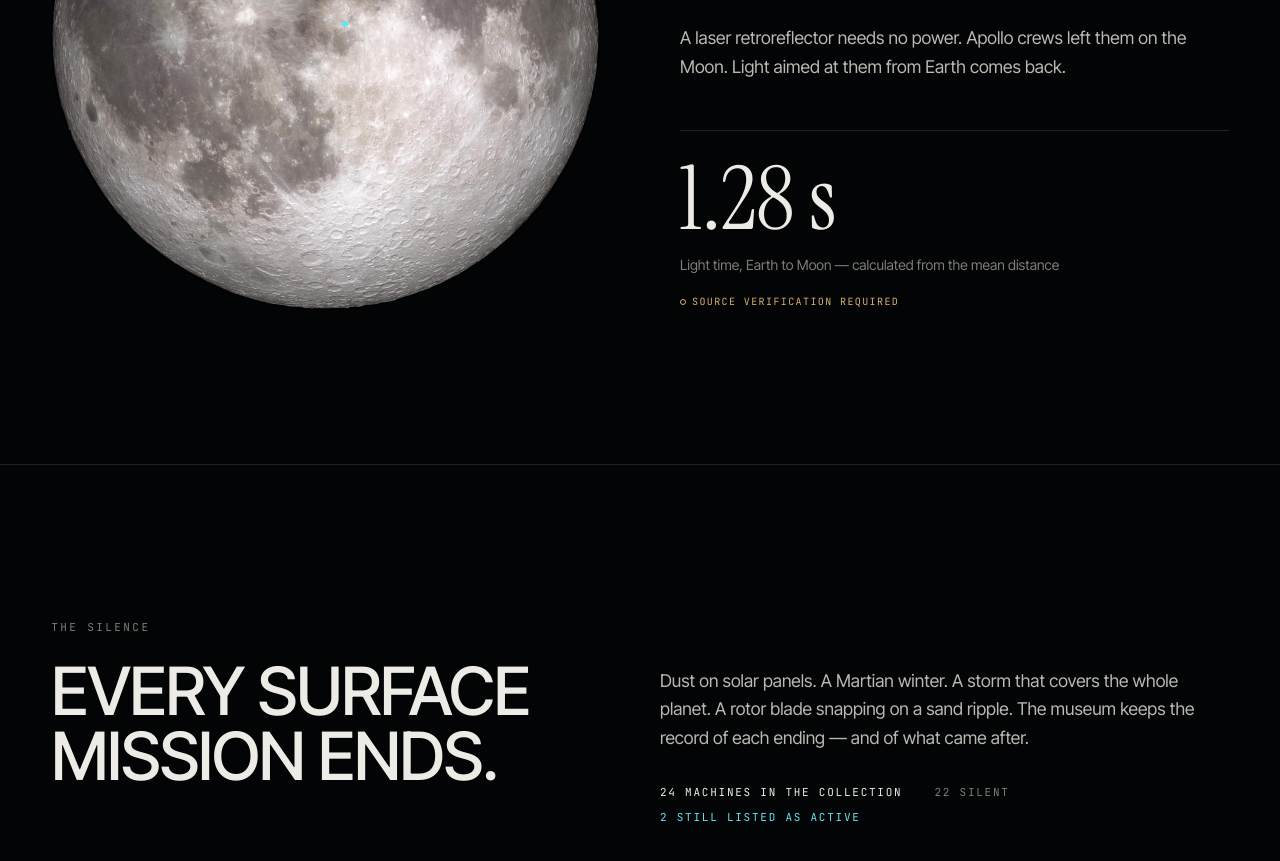
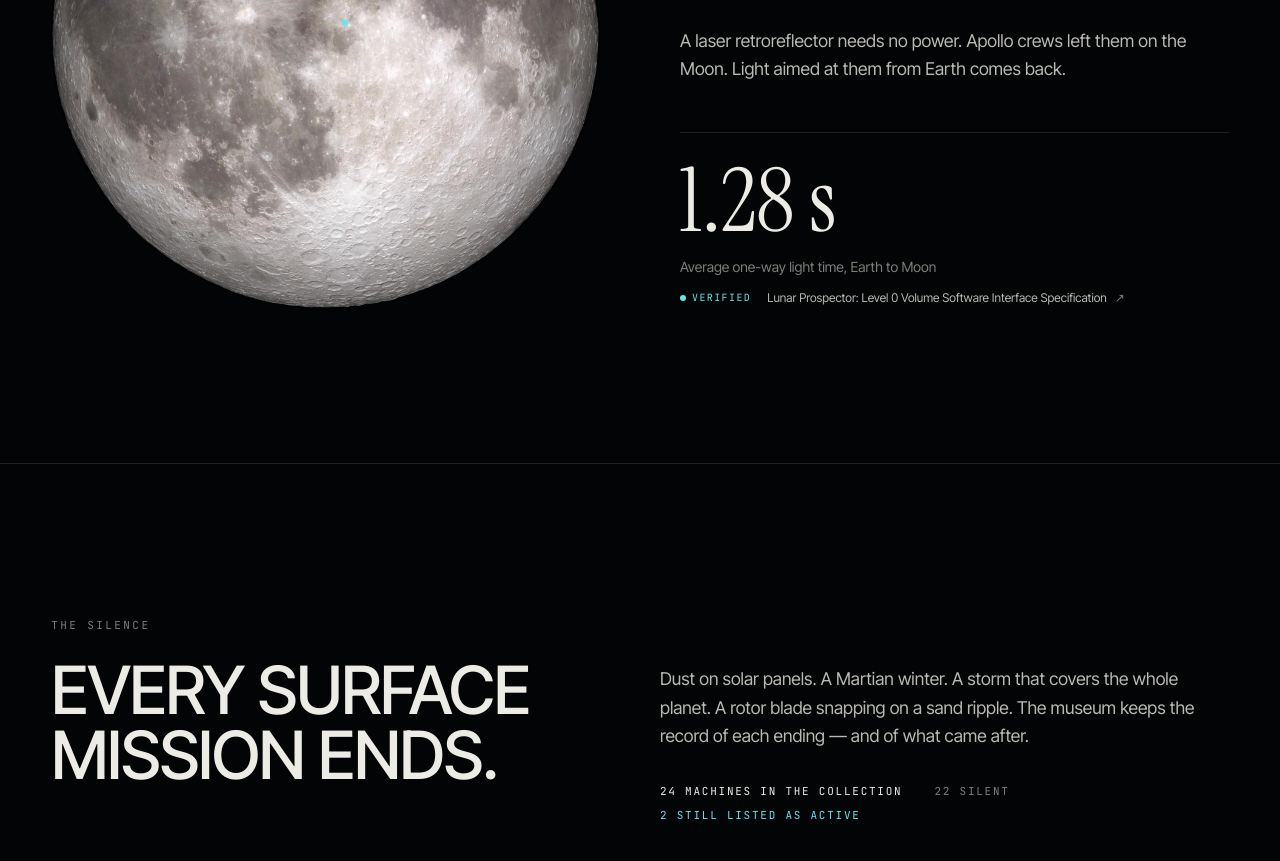
Before and after one commit to niloy-datta/echoes-beyond-earth, a Next.js app: page / in a window 1280 px wide. Shown: the part 2040-2901 px from the top of the page. Built offline with nearby package versions, Linux system fonts and the light colour scheme.

Commit message:
Verify Earth to Moon light time source

```diff
--- a/public/data/sources.json
+++ b/public/data/sources.json
@@ -859,12 +859,12 @@
     },
     {
       "id": "calc:moon-light-time",
-      "title": "Light travel time, Earth → Moon",
-      "publisher": "Calculated by the team",
-      "url": "https://nssdc.gsfc.nasa.gov/planetary/factsheet/moonfact.html",
+      "title": "Lunar Prospector: Level 0 Volume Software Interface Specification",
+      "publisher": "NASA Planetary Data System",
+      "url": "https://pds.nasa.gov/data/lp-l-6-position-v1.0/lp_0017/document/volsis.htm",
       "kind": "dataset",
-      "verification": "required",
-      "note": "384,400 km (mean distance, NASA Moon Fact Sheet) ÷ 299,792 km/s ≈ 1.28 s. Confirm the distance figure on the fact sheet."
+      "verification": "verified",
+      "note": "NASA PDS explicitly gives the average one-way Earth–Moon light time as 1.28 seconds and notes that it varies with the Moon's orbit."
     }
   ]
 }
--- a/src/components/landing/Sections.tsx
+++ b/src/components/landing/Sections.tsx
@@ -2,7 +2,7 @@
 import Link from "next/link";
 import { motion } from "framer-motion";
 import { NAV } from "@/components/SiteHeader";
-import { NasaImage, VerificationBadge } from "@/components/ui";
+import { NasaImage, SourceLink, VerificationBadge } from "@/components/ui";
 import { useCapsule } from "@/lib/capsule";
 import { useMuseum } from "@/lib/data";
 import { localizeDigits, yearOf } from "@/lib/dates";
@@ -46,6 +46,7 @@ export function Mirror() {
   const { data } = useMuseum();
   const { reducedMotion } = useSettings();
   const moon = data?.image("GSFC_20171208_Archive_e001861");
+  const lightTimeSource = data?.reference("calc:moon-light-time");
   return (
     <section aria-labelledby="mirror-title" className="relative overflow-hidden border-t border-hairline py-[clamp(5rem,12vw,10rem)]">
       <div className="container-x grid items-center gap-14 lg:grid-cols-2 lg:gap-20">
@@ -78,9 +79,12 @@ export function Mirror() {
           <div className="mt-12 border-t border-hairline pt-6">
             <p className="font-serif text-[clamp(3.2rem,7vw,5.5rem)] leading-none">{t("mirror.stat")}</p>
             <p className="mt-3 max-w-sm text-sm text-dust">{t("mirror.statLabel")}</p>
-            <div className="mt-3">
-              <VerificationBadge status="required" />
-            </div>
+            {lightTimeSource && (
+              <div className="mt-3 flex flex-wrap items-center gap-x-4 gap-y-2">
+                <VerificationBadge status={lightTimeSource.verification} />
+                <SourceLink id={lightTimeSource.id} />
+              </div>
+            )}
           </div>
         </motion.div>
       </div>
--- a/src/data/strings.json
+++ b/src/data/strings.json
@@ -45,7 +45,7 @@
     "mirror.title": "Some machines cannot fall silent.",
     "mirror.body": "A laser retroreflector needs no power. Apollo crews left them on the Moon. Light aimed at them from Earth comes back.",
     "mirror.stat": "1.28 s",
-    "mirror.statLabel": "Light time, Earth to Moon — calculated from the mean distance",
+    "mirror.statLabel": "Average one-way light time, Earth to Moon",
     "mirror.imageAlt": "The full Moon, rendered from Lunar Reconnaissance Orbiter elevation data.",
     "silence.kicker": "The silence",
     "silence.title": "Every surface mission ends.",
@@ -280,7 +280,7 @@
     "mirror.title": "কিছু যন্ত্র নীরব হতে পারে না।",
     "mirror.body": "লেজার রেট্রোরিফ্লেক্টরের বিদ্যুৎ লাগে না। অ্যাপোলোর নভোচারীরা সেগুলো চাঁদে রেখে এসেছেন। পৃথিবী থেকে সেদিকে তাক করা আলো ফিরে আসে।",
     "mirror.stat": "১.২৮ সে.",
-    "mirror.statLabel": "পৃথিবী থেকে চাঁদে আলোর সময় — গড় দূরত্ব থেকে হিসাবকৃত",
+    "mirror.statLabel": "পৃথিবী থেকে চাঁদে আলোর গড় একমুখী যাত্রার সময়",
     "mirror.imageAlt": "লুনার রিকনিস্যান্স অরবিটারের উচ্চতা-তথ্য থেকে তৈরি পূর্ণিমার চাঁদ।",
     "silence.kicker": "নীরবতা",
     "silence.title": "প্রতিটি পৃষ্ঠ-মিশনই শেষ হয়।",
```
